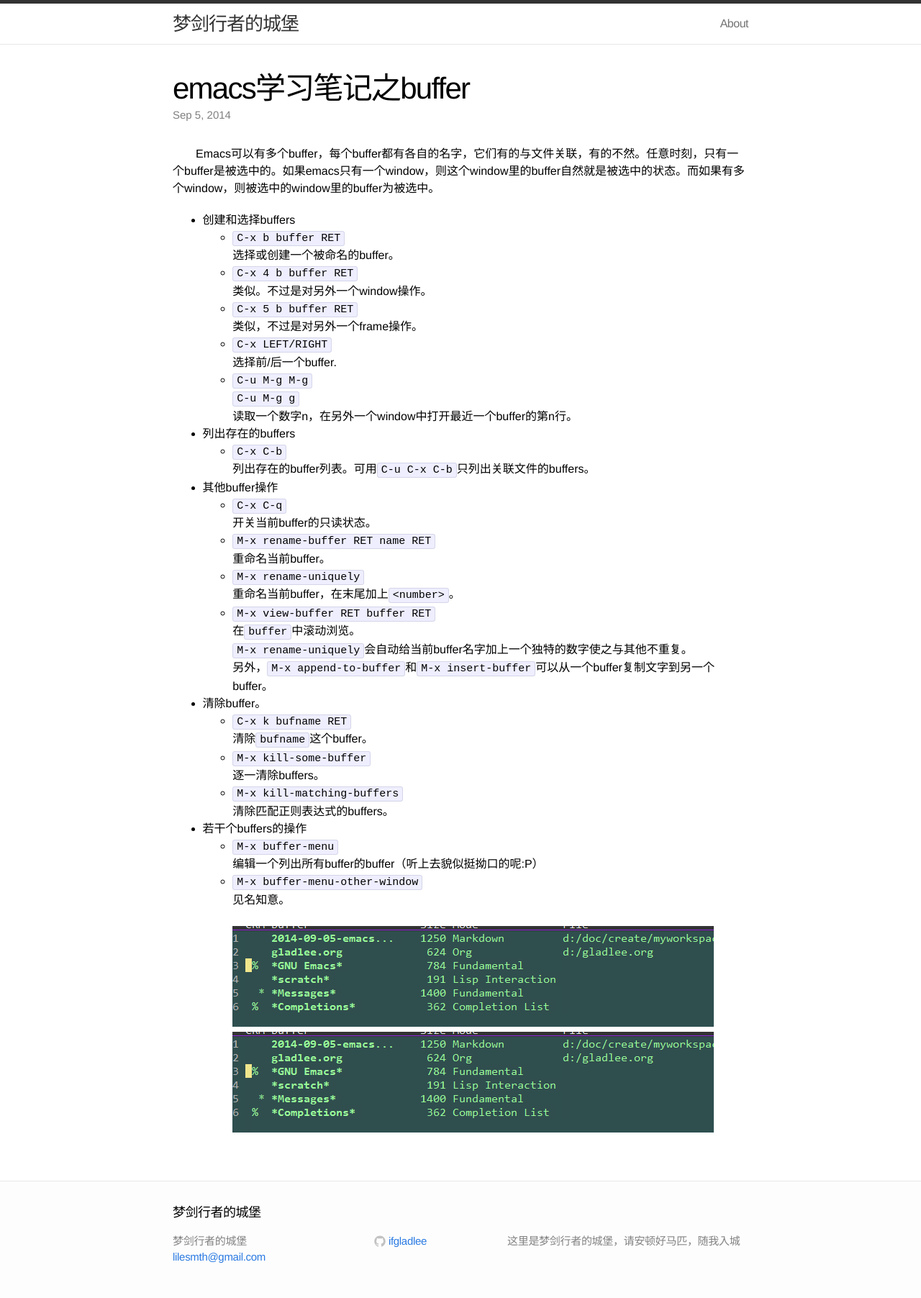
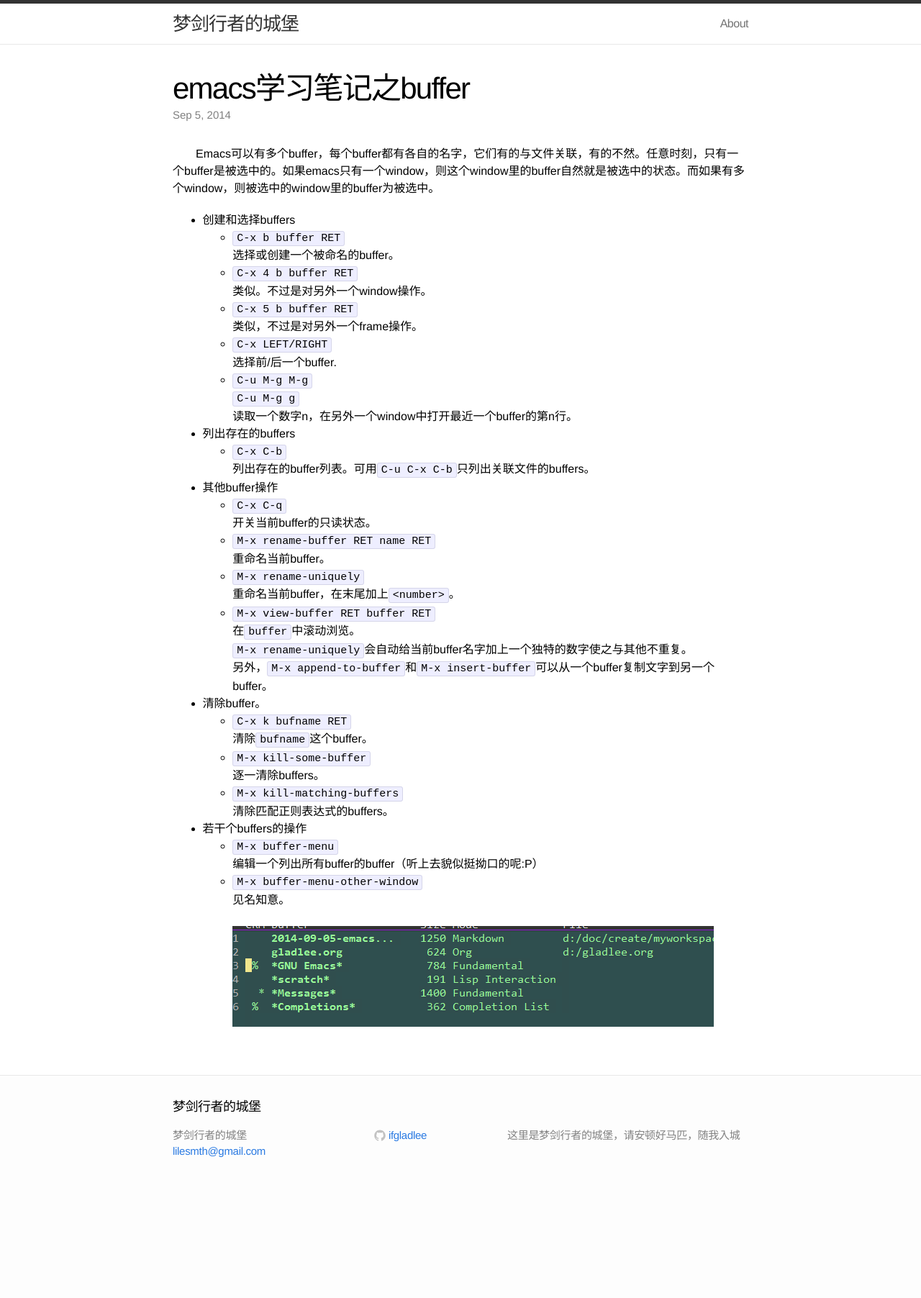
Before and after one commit to ifgladlee/ifgladlee.github.io, a Jekyll site: the page built from _posts/2014-09-05-emacs-notes-buffer.md, in a window 1280 px wide. Shown: the whole page at 72% size. Built offline with Jekyll 4.4.1, drawn with Linux system fonts in a browser that asks for light colours; after the commit the page ends 1657 px from its top, so only the background shows below that.

Commit message:
delete img

```diff
--- a/_posts/2014-09-05-emacs-notes-buffer.md
+++ b/_posts/2014-09-05-emacs-notes-buffer.md
@@ -83,4 +83,3 @@ categories: notes
     见名知意。<br/><br/>
 
     ![buffer_menu](/images/emacs/buffer_menu_1.png)
-    <img src="/images/emacs/buffer_menu_1.png" alt="buffer menu"/>
```
